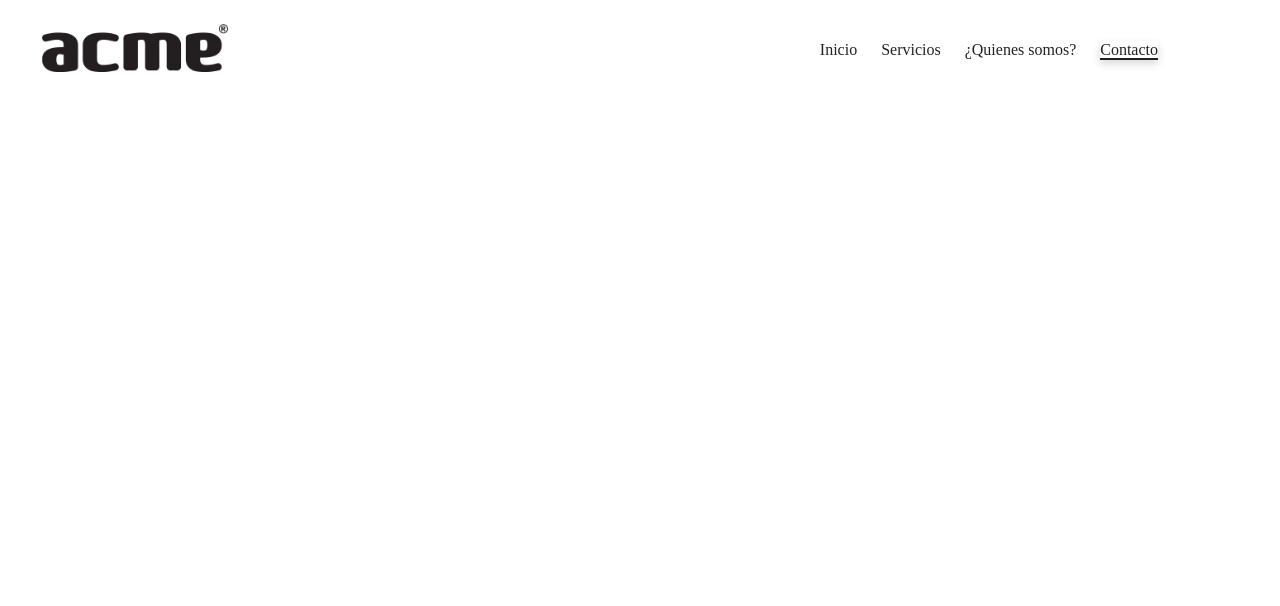
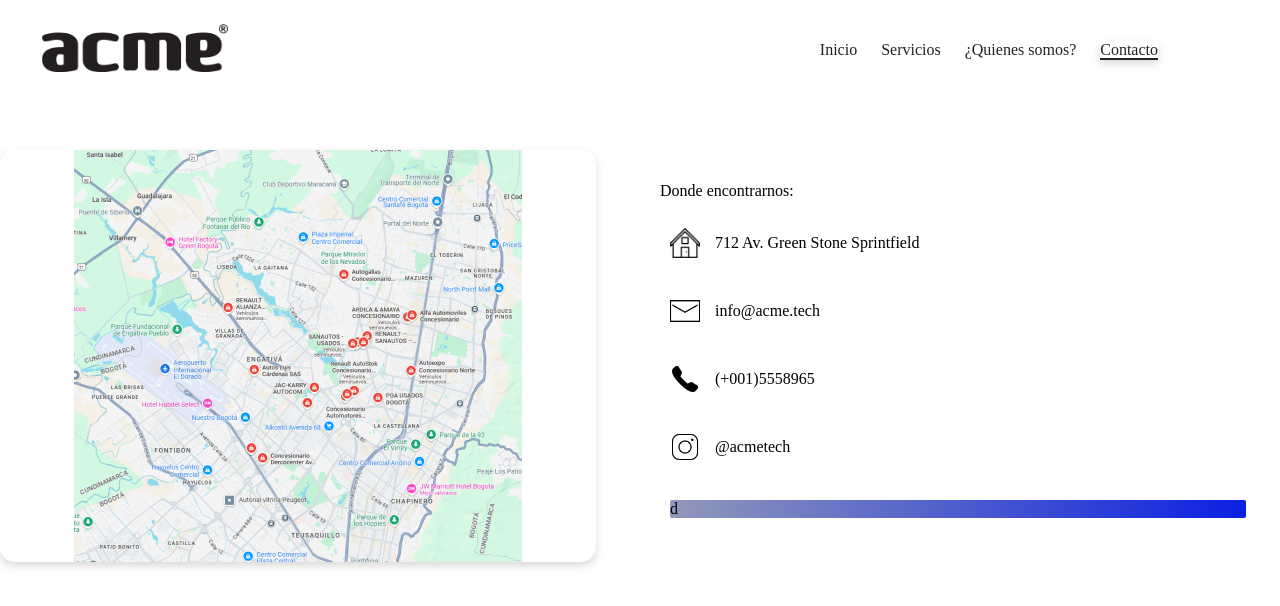
Before and after one commit to Deamacevedo/EXAMEN-HTML-DYLAN-ACEVEDO, a plain HTML site: page html/contacto.html in a window 1280 px wide. Drawn offline with Linux system fonts and the light colour scheme.

Commit message:
feat: :art: finish code

```diff
--- a/html/contacto.html
+++ b/html/contacto.html
@@ -22,5 +22,23 @@
             </ul>
         </nav>
     </header>
+
+    <main class="bloque-mitad2">
+
+        <section class="mitad2">
+            <img src="../imgs/ubicacion.png" alt="ubicacion">
+        </section>
+
+        <section class="mitad22">
+            <p>Donde encontrarnos:</p>
+            <div><img src="../icons/casa.png" alt="icono"><span>712 Av. Green Stone Sprintfield</span></div>
+            <div><img src="../icons/correo.png" alt="icono"><span>info@acme.tech</span></div>
+            <div><img src="../icons/llamada.png" alt="icono"><span>(+001)5558965</span></div>
+            <div><img src="../icons/instagram.png" alt="icono"><span>@acmetech</span></div>
+            <div class="barrita">d</div>
+        </section>
+
+
+    </main>
 </body>
 </html>
--- a/styles/styles.css
+++ b/styles/styles.css
@@ -3,9 +3,13 @@
   padding: 0;
   box-sizing: border-box;
 }
-header{
+header {
   width: 100vw;
   margin: 10px;
+}
+@font-face {
+  font-family: "montserrat";
+  src: url("../font/Montserrat-VariableFont_wght.ttf") format(truetype);
 }
 
 .header {
@@ -42,11 +46,11 @@ nav ul li a {
 
 .iluminado a {
   border-bottom: 2px solid #222;
-    box-shadow: 0 4px 8px rgba(0,0,0,0.15);
+  box-shadow: 0 4px 8px rgba(0, 0, 0, 0.15);
 }
 
 .fondo {
-    height:40vh;
+  height: 40vh;
   display: flex;
 }
 
@@ -85,8 +89,7 @@ nav ul li a {
   display: flex;
   flex-direction: column;
   align-items: center;
-    box-shadow: 0 4px 8px rgba(0,0,0,0.15);
-
+  box-shadow: 0 4px 8px rgba(0, 0, 0, 0.15);
   padding: 0 0 10px 0;
   margin: 0;
 }
@@ -111,7 +114,6 @@ nav ul li a {
   line-height: 1.5;
 }
 
-
 .bloque2 p {
   width: 100vw;
   text-align: center;
@@ -132,7 +134,7 @@ nav ul li a {
 
 .mitad {
   flex: 1 1 0;
-    background: #fff;
+  background: #ffffff;
   padding: 32px 24px;
   display: flex;
   flex-direction: column;
@@ -158,3 +160,50 @@ nav ul li a {
   font-size: 1rem;
   line-height: 1.5;
 }
+
+.bloque-mitad2 {
+  display: flex;
+  justify-content: center;
+  align-items: stretch;
+  gap: 40px;
+  width: 100vw;
+  margin: 60px 0;
+}
+
+.mitad2 {
+  flex: 1 1 0;
+  display: flex;
+  flex-direction: column;
+  align-items: center;
+  border-radius: 15px;
+  box-shadow: 0 4px 8px rgba(0, 0, 0, 0.15);
+}
+
+.mitad22 {
+  flex: 1 1 0;
+  padding: 32px 24px;
+  display: flex;
+  flex-direction: column;
+  gap: 18px;
+  border-radius: 12px;
+}
+
+.mitad22 img {
+  width: 30px;
+  height: 30px;
+}
+
+.mitad22 div {
+  display: flex;
+  align-items: center;
+  margin: 10px;
+}
+
+.mitad22 div span {
+  margin-left: 15px;
+}
+
+.barrita {
+  background: linear-gradient(to right, #9198b9, #0b20e2);
+  border-radius: 2px;
+}
```
Also changed, not shown: font/Montserrat-VariableFont_wght.ttf (added), icons/casa.png (added), icons/correo.png (added), icons/instagram.png (added), icons/llamada.png (added), imgs/ubicacion.png (added). Lines whose indentation alone changed are shown as unchanged.
